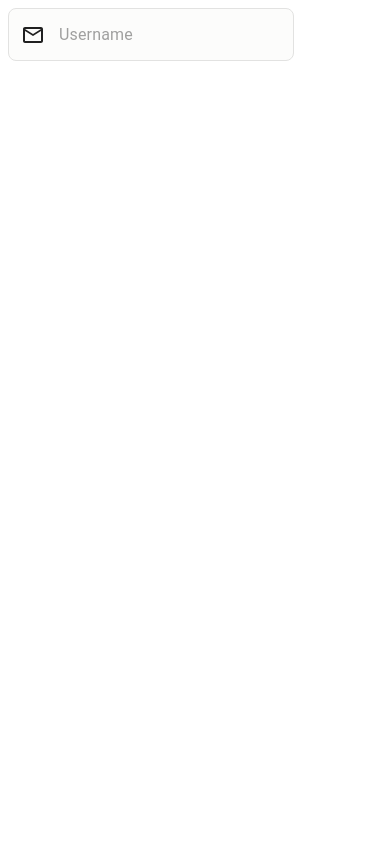
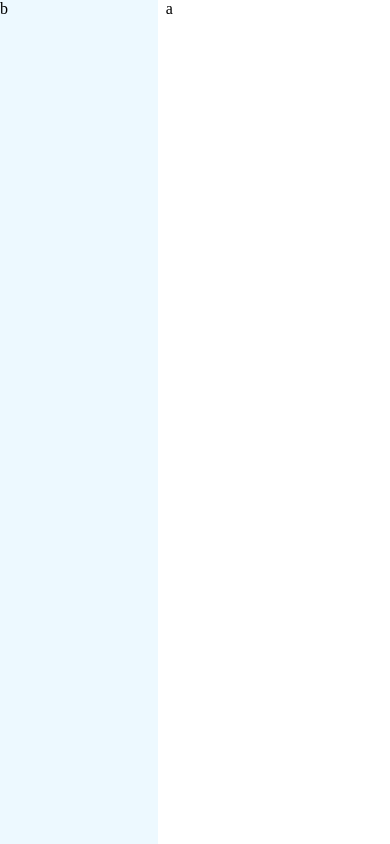
Before and after one commit to rizqiyi/gis-frontend, a React (Create React App) app: page / in a window 390 px wide. Built offline with nearby package versions, Linux system fonts and the light colour scheme.

Commit message:
feat: create theme and responsive fonts

```diff
--- a/public/index.html
+++ b/public/index.html
@@ -1,14 +1,12 @@
 <!DOCTYPE html>
 <html lang="en">
+
 <head>
   <meta charset="utf-8" />
   <link rel="icon" href="%PUBLIC_URL%/favicon.ico" />
   <meta name="viewport" content="width=device-width, initial-scale=1" />
   <meta name="theme-color" content="#000000" />
-    <meta
-      name="description"
-      content="Web site created using create-react-app"
-    />
+  <meta name="description" content="Web site created using create-react-app" />
   <link rel="apple-touch-icon" href="%PUBLIC_URL%/logo192.png" />
   <!--
       manifest.json provides metadata used when your web app is installed on a
@@ -24,8 +22,16 @@
       work correctly both with client-side routing and a non-root public URL.
       Learn how to configure a non-root public URL by running `npm run build`.
     -->
+  <style>
+    body,
+    html {
+      margin: 0;
+      padding: 0;
+    }
+  </style>
   <title>React App</title>
 </head>
+
 <body>
   <noscript>You need to enable JavaScript to run this app.</noscript>
   <div id="root"></div>
@@ -41,4 +47,5 @@
     -->
   <!-- script -->
 </body>
+
 </html>
--- a/src/index.tsx
+++ b/src/index.tsx
@@ -1,11 +1,15 @@
 import React, { Suspense } from 'react'
+import { ThemeProvider } from '@mui/material/styles'
 import ReactDOM from 'react-dom'
 import App from './App'
+import theme from './theme'
 
 ReactDOM.render(
   <React.StrictMode>
     <Suspense fallback="Loading">
-      <App />
+      <ThemeProvider theme={theme}>
+        <App />
+      </ThemeProvider>
     </Suspense>
   </React.StrictMode>,
   document.getElementById('root'),
--- a/src/layouts/Login/Login.tsx
+++ b/src/layouts/Login/Login.tsx
@@ -1,20 +1,18 @@
 import React from 'react'
-import Input from '@components/Input'
-import { MailOutline } from '@mui/icons-material'
+import { Grid, Box } from '@mui/material'
 
 const Login = (): JSX.Element => {
   return (
-    <div>
-      <Input
-        placeholder="Username"
-        id="reddit-input"
-        variant="filled"
-        InputProps={{
-          disableUnderline: true,
-          startAdornment: <MailOutline />,
-        }}
-      />
-    </div>
+    <Box sx={{ width: '100%' }}>
+      <Grid container columnSpacing={{ xs: 1, sm: 2, md: 3 }}>
+        <Grid style={{ background: '#EDF9FF', height: '100vh' }} item xs={5}>
+          b
+        </Grid>
+        <Grid item xs={7}>
+          a
+        </Grid>
+      </Grid>
+    </Box>
   )
 }
 
--- /dev/null
+++ b/src/theme/createTheme.tsx
@@ -0,0 +1,13 @@
+import { createTheme, responsiveFontSizes } from '@mui/material/styles'
+
+const theme = createTheme({
+  palette: {
+    primary: { main: '#1FA9E7' },
+    secondary: { main: '#1393CD' },
+    success: { main: '#33C863' },
+    error: { main: '#EB5757' },
+    background: { default: '#F4FBFF', paper: '#FFFFFF' },
+  },
+})
+
+export default responsiveFontSizes(theme)
--- /dev/null
+++ b/src/theme/index.tsx
@@ -0,0 +1,3 @@
+import theme from './createTheme'
+
+export default theme
```
Lines whose indentation alone changed are shown as unchanged.
